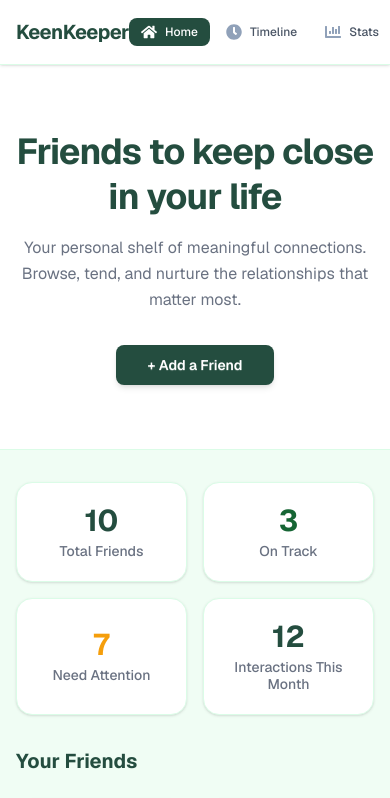
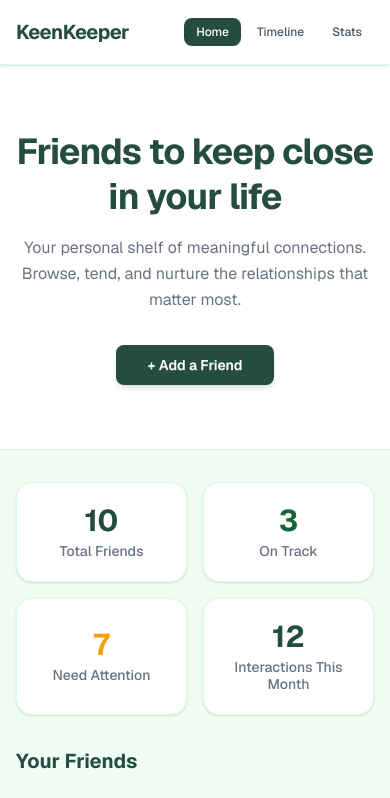
Before and after one commit to gitimtiaz/keenkeeper-nextjs-a7, a Next.js app: page / in a window 390 px wide. Shown: the top 798 px of the page. Built offline with nearby package versions, Linux system fonts and the light colour scheme.

Commit message:
Mobile Navbar fit for all device

```diff
--- a/src/components/Navbar.jsx
+++ b/src/components/Navbar.jsx
@@ -51,7 +51,7 @@ const Navbar = () => {
 
         {/* Mobile Nav */}
         <div className="flex sm:hidden items-center gap-1">
-          {navLinks.map(({ label, href, icon: Icon }) => {
+          {navLinks.map(({ label, href }) => {
             const isActive = pathname === href;
             return (
               <Link
@@ -63,7 +63,7 @@ const Navbar = () => {
                     : "text-gray-600 hover:bg-green-50"
                 }`}
               >
-                <Icon className={"text-base " + (isActive ? "text-white" : "text-slate-400")} />
+                {/* <Icon className={"text-base " + (isActive ? "text-white" : "text-slate-400")} /> */}
                 {label}
               </Link>
             );
```
